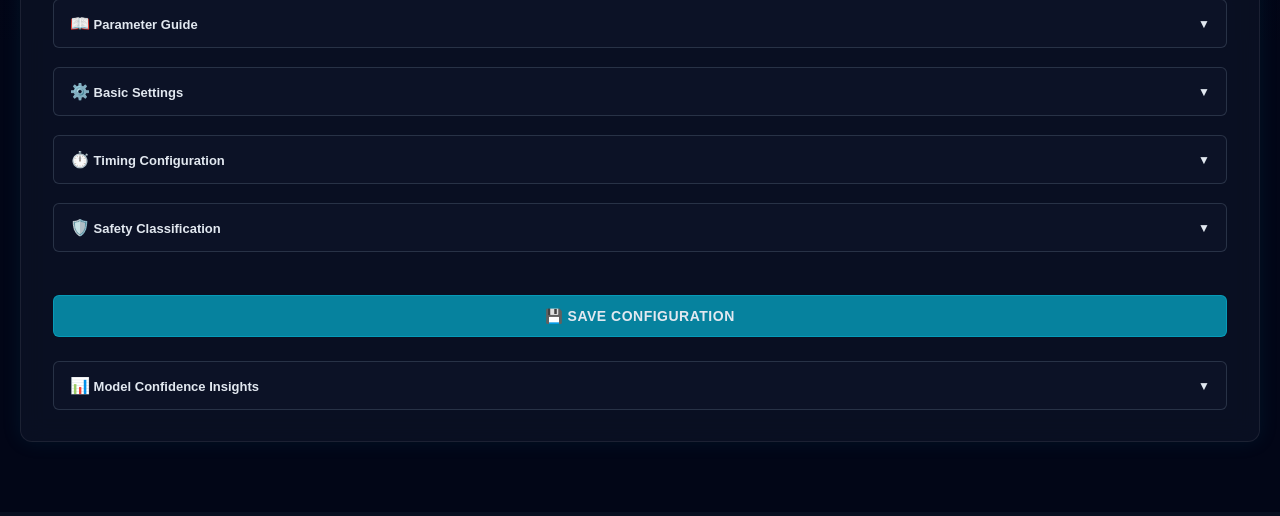
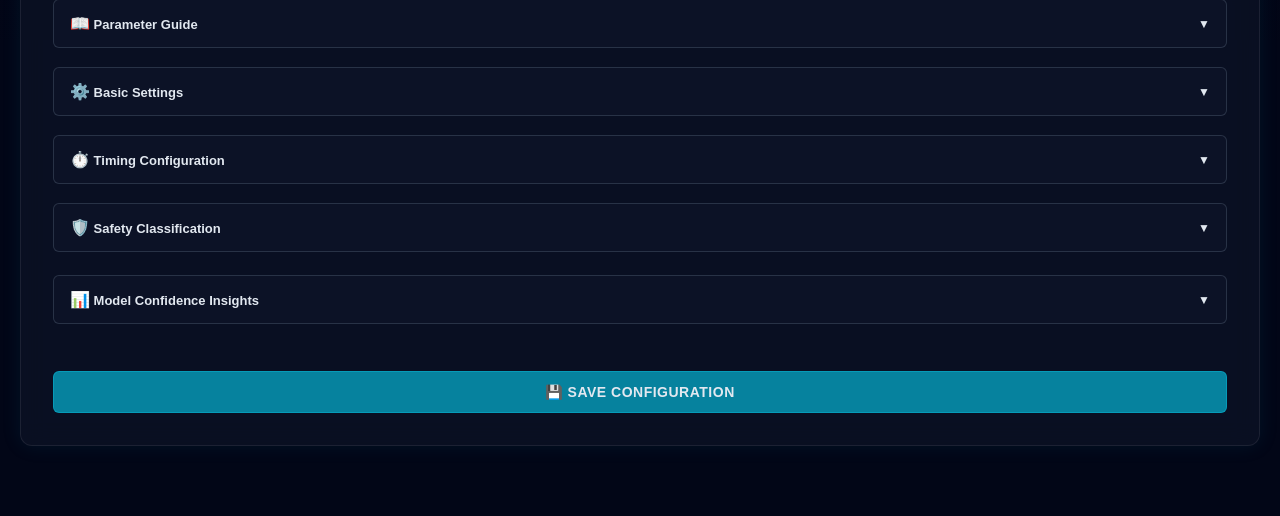
Before and after one commit to chvvkumar/simpleCloudDetect, a Flask app: template templates/setup.html in a window 1280 px wide. Shown: the part 760-1276 px from the top of the page. Before the commit the page ends 1202 px from the top, so only its background shows below. Run offline with Flask 3, Linux system fonts and the light colour scheme; the template is opened without the code that fills it, so the values that code supplies are empty; parts of the project's set-up code (start-up, migrations or seed data) failed here and were passed over.

Commit message:
feat: rearrange ui

```diff
--- a/templates/setup.html
+++ b/templates/setup.html
@@ -1600,11 +1600,8 @@
                                     </div>
                                 </div>
 
-                                <button type="submit">💾 Save Configuration</button>
-                            </form>
-
-                            <!-- Model Confidence Insights (outside the config form) -->
-                            <div style="margin-top: 24px;">
+                                <!-- Model Confidence Insights (buttons use type="button" so they do not submit the form) -->
+                                <div style="margin-top: 24px; margin-bottom: 24px;">
                                     <button type="button" class="collapsible-btn" onclick="ciToggle('ci-content')">
                                         <span><span class="icon">📊</span> Model Confidence Insights</span>
                                         <span class="arrow">▼</span>
@@ -1612,7 +1609,7 @@
                                     <div id="ci-content" class="collapsible-content">
                                         <div class="collapsible-inner">
                                             <p class="help-text" style="margin-bottom: 16px;">
-                                            This panel summarizes how confident the model is across each weather class. Low average confidence or low sample counts indicate classes where the model is uncertain or under-observed. Use it to decide which conditions need more captured and labeled training data.
+                                                This panel summarizes how confident the model is across each class. Low average confidence or low sample counts indicate classes where the model is uncertain or under-observed. Use it to decide which conditions need more captured and labeled training data.
                                             </p>
                                             <div id="ci-body" style="background: rgba(15, 23, 42, 0.6); border: 1px solid rgba(71, 85, 105, 0.5); border-radius: 8px; padding: 16px;">
                                                 <div id="ci-status" style="color: rgb(148, 163, 184); font-size: 13px;">Expand to load statistics.</div>
@@ -1627,6 +1624,9 @@
                                         </div>
                                     </div>
                                 </div>
+
+                                <button type="submit">💾 Save Configuration</button>
+                            </form>
 
                             <script>
                             var ciLoaded = false;
```
Lines whose indentation alone changed are shown as unchanged.
